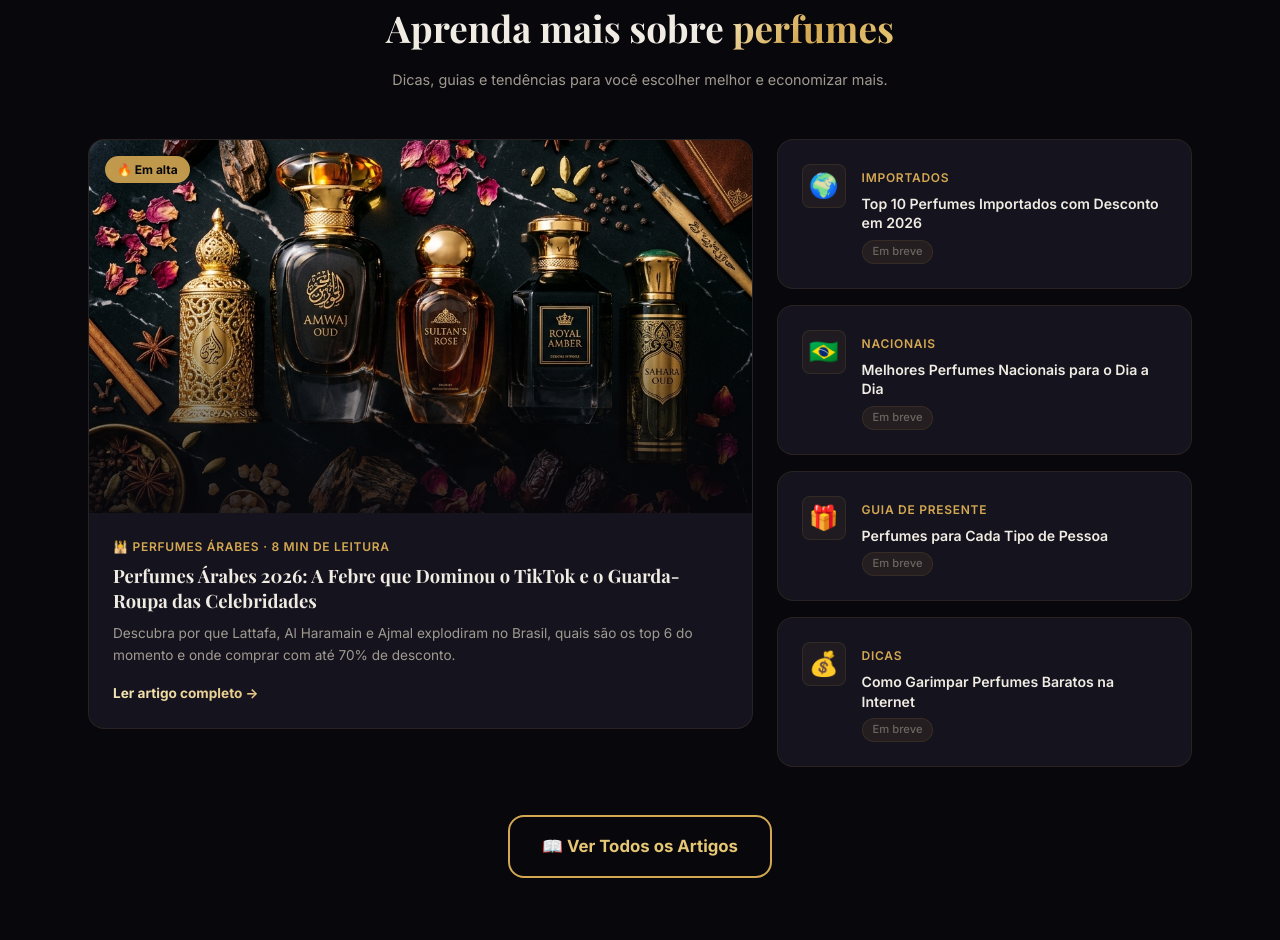
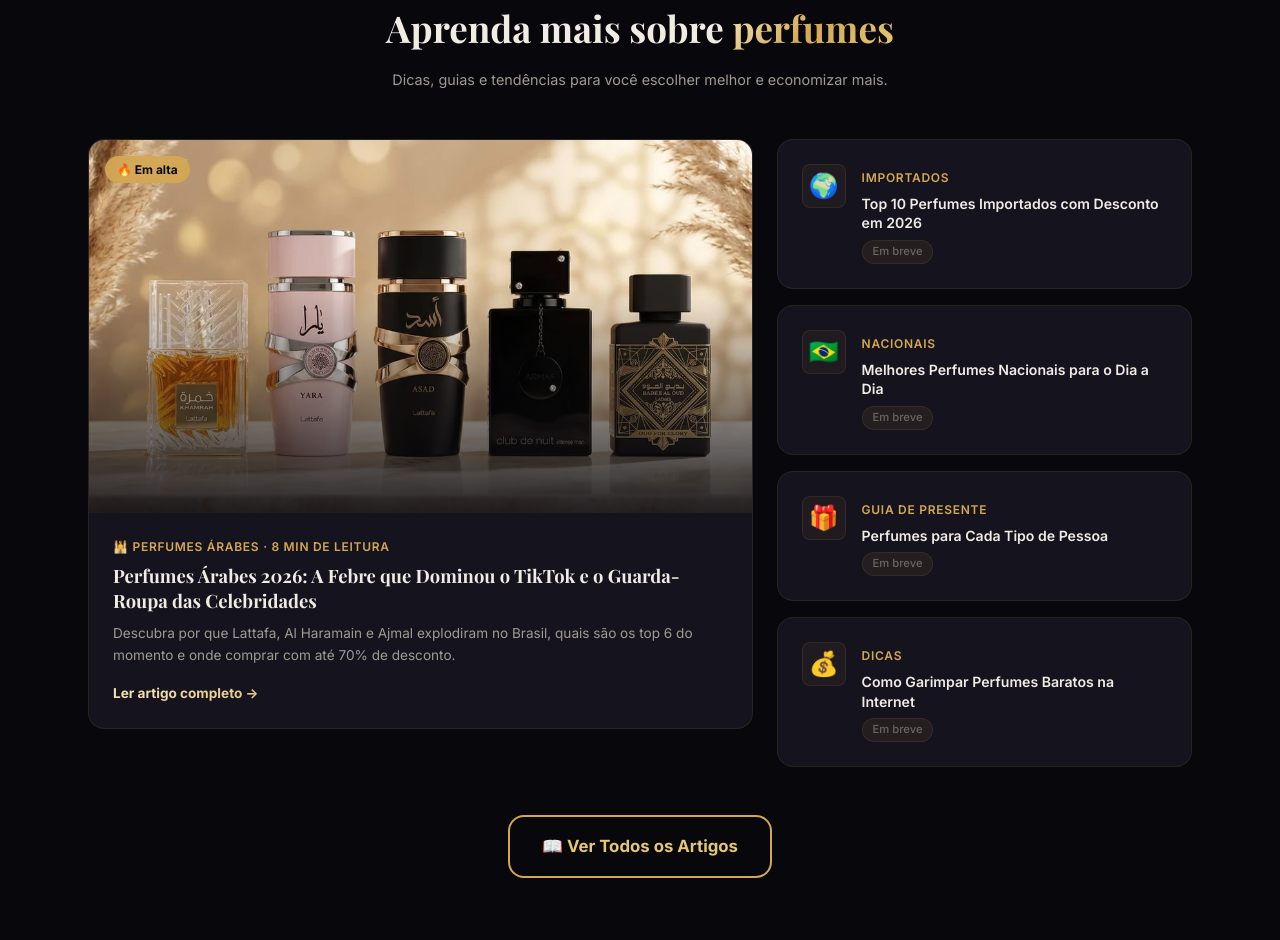
Before and after one commit to Filipegabriel-dev/clube-de-ofertas-perfumes, a website: page index.html in a window 1280 px wide. Shown: the part 4560-5500 px from the top of the page. Drawn offline with nearby package versions, Linux system fonts and the light colour scheme.

Commit message:
Update blog hero image link in index.html

```diff
--- a/index.html
+++ b/index.html
@@ -88,7 +88,8 @@
                 <a href="https://t.me/perfumariaexclusiva" target="_blank" rel="noopener noreferrer"
                     class="cta-button cta-button-telegram animate-fade-in-up delay-3" id="cta-hero-telegram">
                     <svg class="telegram-icon" viewBox="0 0 24 24" fill="currentColor" width="24" height="24">
-                        <path d="M11.944 0A12 12 0 0 0 0 12a12 12 0 0 0 12 12 12 12 0 0 0 12-12A12 12 0 0 0 12 0a12 12 0 0 0-.056 0zm4.962 7.224c.1-.002.321.023.465.14a.506.506 0 0 1 .171.325c.016.093.036.306.02.472-.18 1.898-.962 6.502-1.36 8.627-.168.9-.499 1.201-.82 1.23-.696.065-1.225-.46-1.9-.902-1.056-.693-1.653-1.124-2.678-1.8-1.185-.78-.417-1.21.258-1.91.177-.184 3.247-2.977 3.307-3.23.007-.032.014-.15-.056-.212s-.174-.041-.249-.024c-.106.024-1.793 1.14-5.061 3.345-.48.33-.913.49-1.302.48-.428-.008-1.252-.241-1.865-.44-.752-.245-1.349-.374-1.297-.789.027-.216.325-.437.893-.663 3.498-1.524 5.83-2.529 6.998-3.014 3.332-1.386 4.025-1.627 4.476-1.635z"/>
+                        <path
+                            d="M11.944 0A12 12 0 0 0 0 12a12 12 0 0 0 12 12 12 12 0 0 0 12-12A12 12 0 0 0 12 0a12 12 0 0 0-.056 0zm4.962 7.224c.1-.002.321.023.465.14a.506.506 0 0 1 .171.325c.016.093.036.306.02.472-.18 1.898-.962 6.502-1.36 8.627-.168.9-.499 1.201-.82 1.23-.696.065-1.225-.46-1.9-.902-1.056-.693-1.653-1.124-2.678-1.8-1.185-.78-.417-1.21.258-1.91.177-.184 3.247-2.977 3.307-3.23.007-.032.014-.15-.056-.212s-.174-.041-.249-.024c-.106.024-1.793 1.14-5.061 3.345-.48.33-.913.49-1.302.48-.428-.008-1.252-.241-1.865-.44-.752-.245-1.349-.374-1.297-.789.027-.216.325-.437.893-.663 3.498-1.524 5.83-2.529 6.998-3.014 3.332-1.386 4.025-1.627 4.476-1.635z" />
                     </svg>
                     <span>Entrar no Canal do Telegram</span>
                     <div class="cta-shimmer"></div>
@@ -353,14 +354,16 @@
                 <!-- Artigo 1: Destaque -->
                 <a href="blog.html" class="blog-card blog-card-featured animate-on-scroll" id="blog-card-arabic">
                     <div class="blog-card-img-wrapper">
-                        <img src="blog-hero.png" alt="Perfumes Árabes 2026" class="blog-card-img">
+                        <img src="Blog-hero-2.jpg" alt="Perfumes Árabes 2026" class="blog-card-img">
                         <div class="blog-card-overlay"></div>
                         <span class="blog-card-badge">🔥 Em alta</span>
                     </div>
                     <div class="blog-card-body">
                         <span class="blog-card-category">🕌 Perfumes Árabes · 8 min de leitura</span>
-                        <h3 class="blog-card-title">Perfumes Árabes 2026: A Febre que Dominou o TikTok e o Guarda-Roupa das Celebridades</h3>
-                        <p class="blog-card-excerpt">Descubra por que Lattafa, Al Haramain e Ajmal explodiram no Brasil, quais são os top 6 do momento e onde comprar com até 70% de desconto.</p>
+                        <h3 class="blog-card-title">Perfumes Árabes 2026: A Febre que Dominou o TikTok e o Guarda-Roupa
+                            das Celebridades</h3>
+                        <p class="blog-card-excerpt">Descubra por que Lattafa, Al Haramain e Ajmal explodiram no Brasil,
+                            quais são os top 6 do momento e onde comprar com até 70% de desconto.</p>
                         <span class="blog-card-cta">Ler artigo completo →</span>
                     </div>
                 </a>
@@ -422,8 +425,8 @@
                     <p>Junte-se a mais de 2.500 apaixonados por fragrâncias que economizam todos os dias.</p>
 
                     <div class="final-cta-buttons">
-                        <a href="https://chat.whatsapp.com/FvYdBwxcFBFDBKu1f3MmCH" target="_blank" rel="noopener noreferrer"
-                            class="cta-button cta-button-large" id="cta-final">
+                        <a href="https://chat.whatsapp.com/FvYdBwxcFBFDBKu1f3MmCH" target="_blank"
+                            rel="noopener noreferrer" class="cta-button cta-button-large" id="cta-final">
                             <svg class="whatsapp-icon" viewBox="0 0 24 24" fill="currentColor" width="28" height="28">
                                 <path
                                     d="M17.472 14.382c-.297-.149-1.758-.867-2.03-.967-.273-.099-.471-.148-.67.15-.197.297-.767.966-.94 1.164-.173.199-.347.223-.644.075-.297-.15-1.255-.463-2.39-1.475-.883-.788-1.48-1.761-1.653-2.059-.173-.297-.018-.458.13-.606.134-.133.298-.347.446-.52.149-.174.198-.298.298-.497.099-.198.05-.371-.025-.52-.075-.149-.669-1.612-.916-2.207-.242-.579-.487-.5-.669-.51-.173-.008-.371-.01-.57-.01-.198 0-.52.074-.792.372-.272.297-1.04 1.016-1.04 2.479 0 1.462 1.065 2.875 1.213 3.074.149.198 2.096 3.2 5.077 4.487.709.306 1.262.489 1.694.625.712.227 1.36.195 1.871.118.571-.085 1.758-.719 2.006-1.413.248-.694.248-1.289.173-1.413-.074-.124-.272-.198-.57-.347m-5.421 7.403h-.004a9.87 9.87 0 01-5.031-1.378l-.361-.214-3.741.982.998-3.648-.235-.374a9.86 9.86 0 01-1.51-5.26c.001-5.45 4.436-9.884 9.888-9.884 2.64 0 5.122 1.03 6.988 2.898a9.825 9.825 0 012.893 6.994c-.003 5.45-4.437 9.884-9.885 9.884m8.413-18.297A11.815 11.815 0 0012.05 0C5.495 0 .16 5.335.157 11.892c0 2.096.547 4.142 1.588 5.945L.057 24l6.305-1.654a11.882 11.882 0 005.683 1.448h.005c6.554 0 11.89-5.335 11.893-11.893a11.821 11.821 0 00-3.48-8.413z" />
@@ -435,7 +438,8 @@
                         <a href="https://t.me/perfumariaexclusiva" target="_blank" rel="noopener noreferrer"
                             class="cta-button cta-button-large cta-button-telegram" id="cta-final-telegram">
                             <svg class="telegram-icon" viewBox="0 0 24 24" fill="currentColor" width="28" height="28">
-                                <path d="M11.944 0A12 12 0 0 0 0 12a12 12 0 0 0 12 12 12 12 0 0 0 12-12A12 12 0 0 0 12 0a12 12 0 0 0-.056 0zm4.962 7.224c.1-.002.321.023.465.14a.506.506 0 0 1 .171.325c.016.093.036.306.02.472-.18 1.898-.962 6.502-1.36 8.627-.168.9-.499 1.201-.82 1.23-.696.065-1.225-.46-1.9-.902-1.056-.693-1.653-1.124-2.678-1.8-1.185-.78-.417-1.21.258-1.91.177-.184 3.247-2.977 3.307-3.23.007-.032.014-.15-.056-.212s-.174-.041-.249-.024c-.106.024-1.793 1.14-5.061 3.345-.48.33-.913.49-1.302.48-.428-.008-1.252-.241-1.865-.44-.752-.245-1.349-.374-1.297-.789.027-.216.325-.437.893-.663 3.498-1.524 5.83-2.529 6.998-3.014 3.332-1.386 4.025-1.627 4.476-1.635z"/>
+                                <path
+                                    d="M11.944 0A12 12 0 0 0 0 12a12 12 0 0 0 12 12 12 12 0 0 0 12-12A12 12 0 0 0 12 0a12 12 0 0 0-.056 0zm4.962 7.224c.1-.002.321.023.465.14a.506.506 0 0 1 .171.325c.016.093.036.306.02.472-.18 1.898-.962 6.502-1.36 8.627-.168.9-.499 1.201-.82 1.23-.696.065-1.225-.46-1.9-.902-1.056-.693-1.653-1.124-2.678-1.8-1.185-.78-.417-1.21.258-1.91.177-.184 3.247-2.977 3.307-3.23.007-.032.014-.15-.056-.212s-.174-.041-.249-.024c-.106.024-1.793 1.14-5.061 3.345-.48.33-.913.49-1.302.48-.428-.008-1.252-.241-1.865-.44-.752-.245-1.349-.374-1.297-.789.027-.216.325-.437.893-.663 3.498-1.524 5.83-2.529 6.998-3.014 3.332-1.386 4.025-1.627 4.476-1.635z" />
                             </svg>
                             <span>Entrar no Canal do Telegram</span>
                             <div class="cta-shimmer"></div>
```
